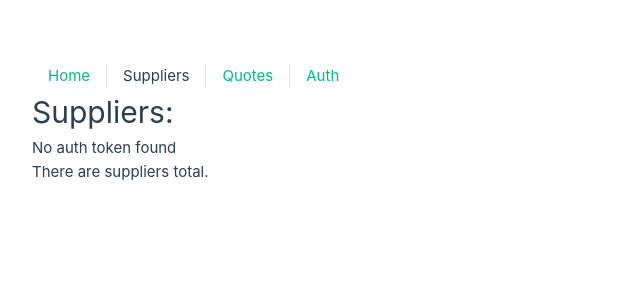
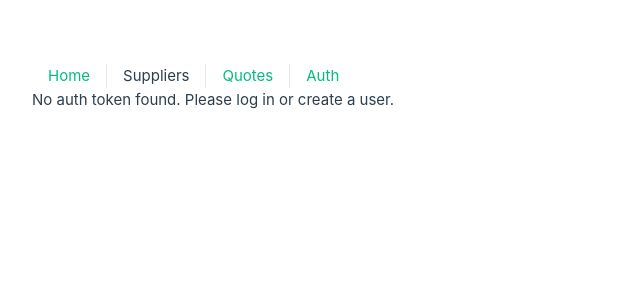
Before and after one commit to Domogo/suppliers-21, a Vue app: page /suppliers in a window 1280 px wide. Shown: the top 300 px of the page, without its empty margins (0-640 px from the left). Built offline with nearby package versions, Linux system fonts and the light colour scheme.

Commit message:
feat: app state when not logged in

```diff
--- a/src/components/QuotesList.vue
+++ b/src/components/QuotesList.vue
@@ -21,9 +21,10 @@ const { data, error } = await useFetch<QuotesResponse>(url)
 </script>
 
 <template>
+  <div v-if="error">{{ error }}</div>
+
+  <template v-else>
     <h1>Quotes:</h1>
-
-  <div v-if="error">{{ error }}</div>
 
     <div class="container">
       <component
@@ -50,3 +51,4 @@ const { data, error } = await useFetch<QuotesResponse>(url)
       <div>There are {{ data?.count }} quotes total.</div>
     </div>
   </template>
+</template>
--- a/src/components/SupplierDetails.vue
+++ b/src/components/SupplierDetails.vue
@@ -16,7 +16,8 @@ const { data, error } = await useFetch<Supplier>(`${SUPPLIERS_URL}${supplierId.v
 
 <template>
   <div v-if="error">{{ error }}</div>
-
-  <h1>Supplier: {{ data?.name }}</h1>
-  <p>{{ data?.description }}</p>
+  <template v-else>
+    <h1>Supplier: {{ data?.name }}</h1>
+    <p>{{ data?.description }}</p>
+  </template>
 </template>
--- a/src/components/SupplierList.vue
+++ b/src/components/SupplierList.vue
@@ -20,10 +20,9 @@ const { data, error } = await useFetch<SuppliersResponse>(url)
 </script>
 
 <template>
+  <div v-if="error">{{ error }}</div>
+  <template v-else>
     <h1>Suppliers:</h1>
-
-  <div v-if="error">{{ error }}</div>
-
     <div class="container">
       <CardLink
         :supplier-id="supplier.id"
@@ -41,6 +40,7 @@ const { data, error } = await useFetch<SuppliersResponse>(url)
     <div>
       <button v-if="data?.previous" @click.prevent="fetchPrev">Previous</button>
       <button v-if="data?.next" @click.prevent="fetchNext">Next</button>
-    <div>There are {{ data?.count }} suppliers total.</div>
+      <div v-if="data">There are {{ data?.count }} suppliers total.</div>
     </div>
   </template>
+</template>
--- a/src/composables/fetch.ts
+++ b/src/composables/fetch.ts
@@ -9,7 +9,7 @@ export const useFetch = async <T>(url: string | Ref<string>) => {
   const authToken = localStorage.getItem(AUTH_TOKEN)
 
   if (!authToken) {
-    error.value = 'No auth token found'
+    error.value = 'No auth token found. Please log in or create a user.'
     return { data, error }
   }
 
```
Lines whose indentation alone changed are shown as unchanged.
